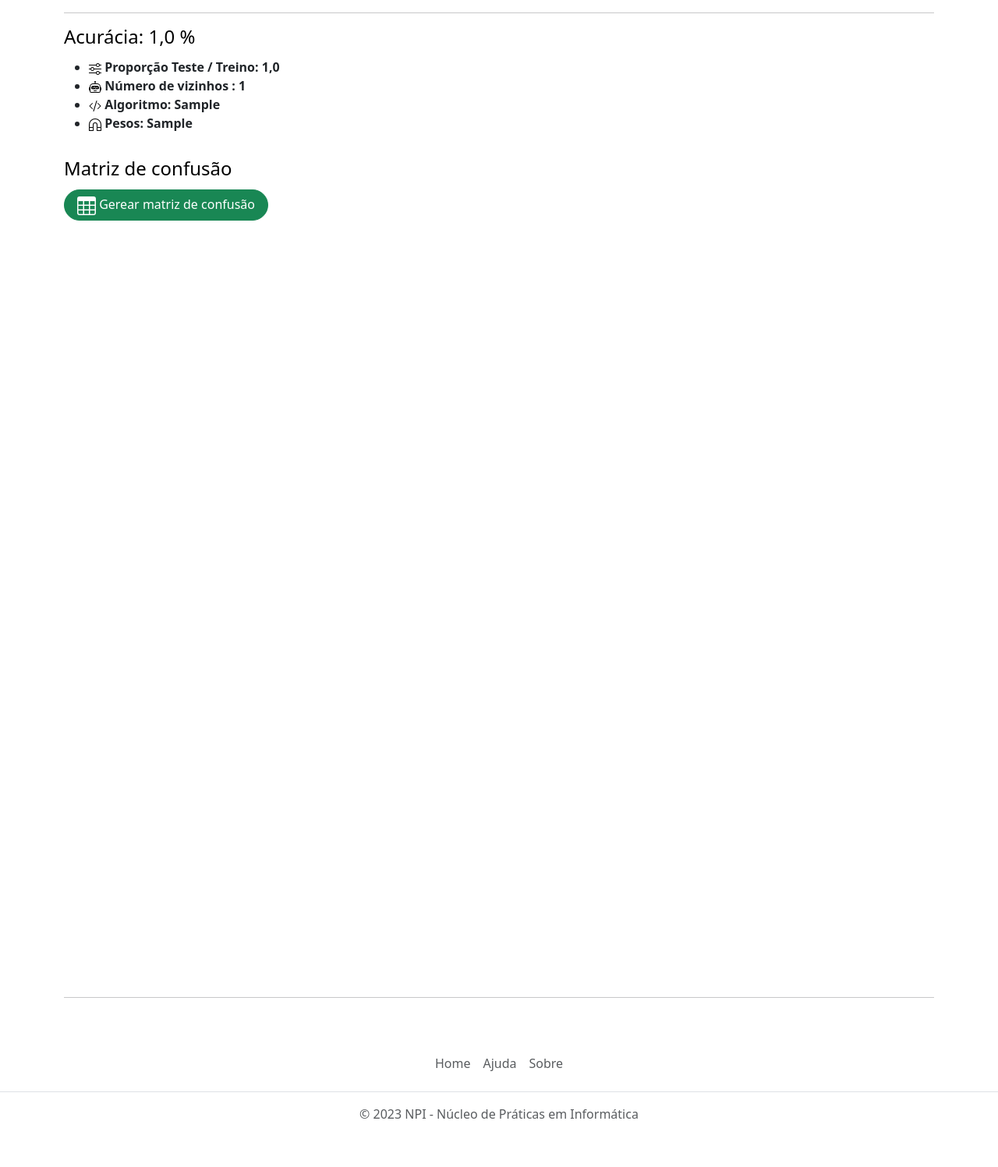
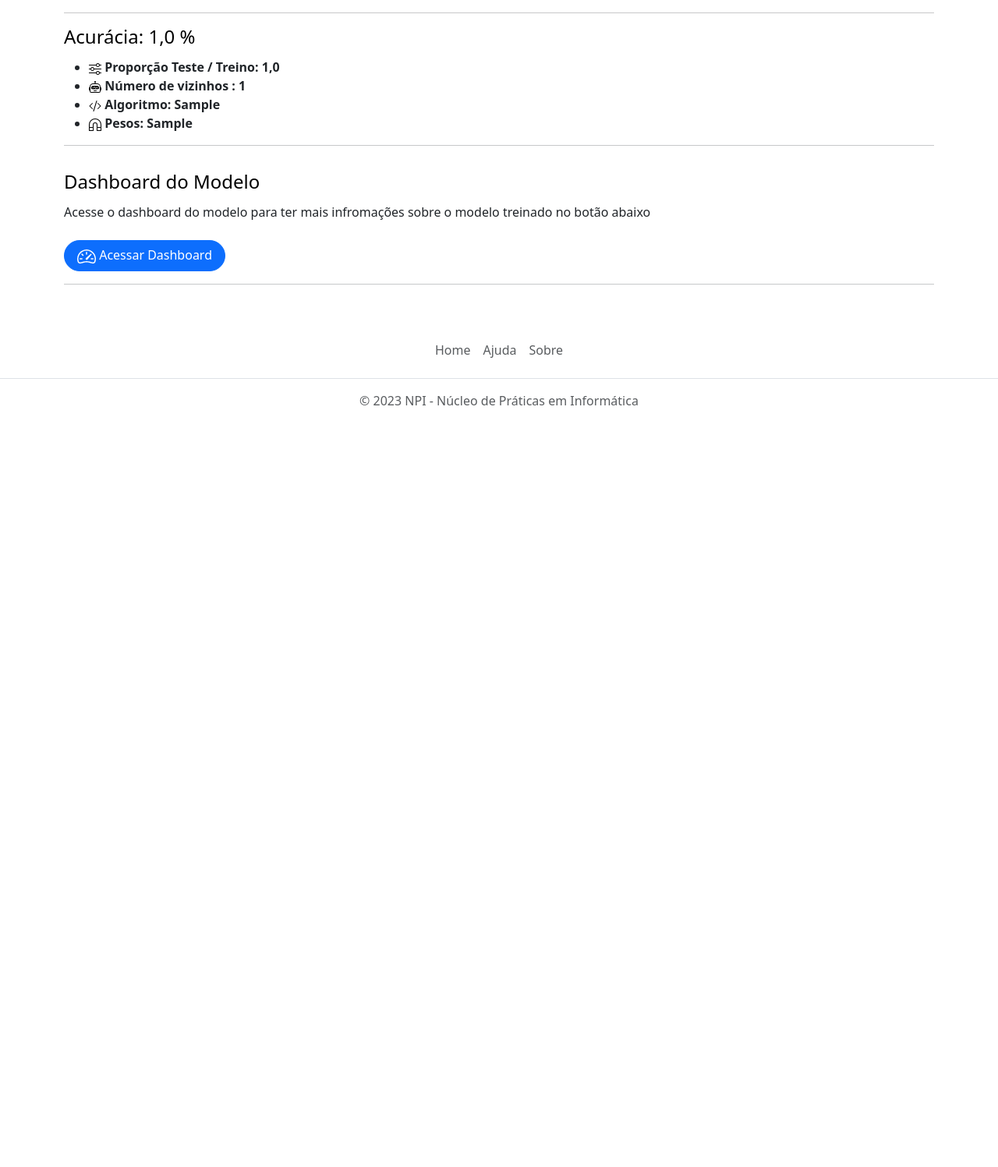
Before and after one commit to MateusCampaner/Oraculus, a Django app: page /visualizar_modelo/1/ in a window 1280 px wide. Shown: the part 363-1860 px from the top of the page at 78% size. After the commit the page ends 883 px from the top, so only its background shows below. Run offline with Django 4.2, Linux system fonts and the light colour scheme; tables that the repository leaves empty hold one stand-in row (values such as "Sample post"); parts of the project's set-up code (start-up, migrations or seed data) failed here and were passed over; some libraries are stand-ins or nearby versions.

Commit message:
Dashboar do modelo para trazer a matriz de confusão pronto

```diff
--- a/oraculus/acessar_dados/views.py
+++ b/oraculus/acessar_dados/views.py
@@ -3,6 +3,8 @@ from django.http import HttpResponse
 from django.contrib.auth.decorators import login_required
 from analise.models import Analise, ConfiguracaoAlgoritmo
 import pandas as pd
+from django.contrib.auth.models import User
+from django.http import JsonResponse
 
 @login_required
 def acessar_dados(request):
@@ -116,3 +118,9 @@ def delete_modelos(request, id):
 def visualizar_modelo(request, id):
     modelos = ConfiguracaoAlgoritmo.objects.get(id=id)
     return render(request, 'visualizar_modelo.html', {'modelos': modelos})
+
+def dashboard_modelo(request, id):
+    modelo = ConfiguracaoAlgoritmo.objects.get(id=id)
+    url = f'http://localhost:8501/?modelo_id={modelo.id}&modelo_qtdTeste={modelo.qtdTeste}'
+
+    return redirect(url)
--- a/oraculus/inserir_analise/views.py
+++ b/oraculus/inserir_analise/views.py
@@ -24,6 +24,7 @@ from sklearn.preprocessing import MinMaxScaler
 from sklearn.neighbors import KNeighborsClassifier
 
 from django.contrib.auth.models import User
+
 
 @login_required
 def inserir_analise(request):
--- a/oraculus/oraculus/urls.py
+++ b/oraculus/oraculus/urls.py
@@ -5,10 +5,9 @@ from usuario.views import index
 from django.contrib.auth import views as auth_views
 from inserir_analise.views import inserir_analise, salvar_algoritmo_analise, treinar_algoritmo, configura_algoritmo, salvar_algoritmo
 from recomendar_colheita.views import recomendar_colheita, enviar_colheita, calcular_valores, gerar_relatorio_colheita
-from acessar_dados.views import acessar_dados, delete_analises, visualizar_analise, delete_modelos, acessar_dados_analise, acessar_dados_modelo, visualizar_modelo
+from acessar_dados.views import acessar_dados, delete_analises, visualizar_analise, delete_modelos, acessar_dados_analise, acessar_dados_modelo, visualizar_modelo, dashboard_modelo
 from visualizar_analise.views import delete_analise, gerar_relatorio_analise
 from resultado.views import resultado, salvar_analises
-from integracao.streamlit import gerar_matriz_confusao
 
 urlpatterns = [
     path("admin/", admin.site.urls),
@@ -44,12 +43,10 @@ urlpatterns = [
     path("gerar_relatorio_analise", gerar_relatorio_analise, name="gerar_relatorio_analise"),
     path("visualizar_modelo/<int:id>/", visualizar_modelo, name="visualizar_modelo"),
     path("delete_modelos/<int:id>/", delete_modelos, name="delete_modelos"),
+    path('dashboard_modelo/<int:id>/', dashboard_modelo, name='dashboard_modelo'),
 
     #Recomendar Colheita
     path('enviar_colheita/', enviar_colheita, name='enviar_colheita'),
     path('calcular_valores/', calcular_valores, name='calcular_valores'),
     path('gerar_relatorio_colheita/', gerar_relatorio_colheita, name='gerar_relatorio_colheita'),
-
-    #Streamlit
-    path('gerar_matriz_confusao/', gerar_matriz_confusao, name='gerar_matriz_confusao'),
 ]
--- a/oraculus/templates/visualizar_modelo.html
+++ b/oraculus/templates/visualizar_modelo.html
@@ -118,23 +118,20 @@
           <li><img src="../../static/img/magnet.svg" alt="logo-oraculus" width="16px" height="16px"><strong> Pesos: {{ modelos.pesos }}</strong></li>
         </ul>
 
-        <h4 class="text-body-emphasis pt-3 pb-1">Matriz de confusão</h4>
+        <hr>
 
-        <a href="{% url 'inserir_analise' %}" class="btn btn-success rounded-pill px-3 pe-3">
-          <svg xmlns="http://www.w3.org/2000/svg" width="24" height="24" fill="currentColor" class="bi bi-table" viewBox="0 0 16 16">
-            <path d="M0 2a2 2 0 0 1 2-2h12a2 2 0 0 1 2 2v12a2 2 0 0 1-2 2H2a2 2 0 0 1-2-2V2zm15 2h-4v3h4V4zm0 4h-4v3h4V8zm0 4h-4v3h3a1 1 0 0 0 1-1v-2zm-5 3v-3H6v3h4zm-5 0v-3H1v2a1 1 0 0 0 1 1h3zm-4-4h4V8H1v3zm0-4h4V4H1v3zm5-3v3h4V4H6zm4 4H6v3h4V8z"/>
-          </svg>
-          Gerear matriz de confusão</a>
+        <h4 class="text-body-emphasis pt-3 pb-1">Dashboard do Modelo</h4>
 
-          <br>
-          <br>
+        <p>Acesse o dashboard do modelo para ter mais infromações sobre o modelo treinado no botão abaixo</p>
 
-      <iframe class="streamlit"
-      src="http://localhost:8501"
-      height="950"
-      style="width:100%;border:none;"
-      ></iframe>
-
+      <a href="http://localhost:8501?id={{ modelos.id }}&user={{ modelos.usuario }}&data={{ modelos.data_analise }}&acuracia={{ modelos.acuracia }}&qtdTeste={{ modelos.qtdTeste }}&qtdVizinhos={{ modelos.qtdVizinhos }}&algoritmo={{ modelos.algoritmo }}&pesos={{ modelos.pesos }}">
+        <button class="btn btn-primary rounded-pill px-3 mt-2 mx-right">
+          <svg xmlns="http://www.w3.org/2000/svg" width="24" height="24" fill="currentColor" class="bi bi-speedometer2" viewBox="0 0 16 16">
+            <path d="M8 4a.5.5 0 0 1 .5.5V6a.5.5 0 0 1-1 0V4.5A.5.5 0 0 1 8 4zM3.732 5.732a.5.5 0 0 1 .707 0l.915.914a.5.5 0 1 1-.708.708l-.914-.915a.5.5 0 0 1 0-.707zM2 10a.5.5 0 0 1 .5-.5h1.586a.5.5 0 0 1 0 1H2.5A.5.5 0 0 1 2 10zm9.5 0a.5.5 0 0 1 .5-.5h1.5a.5.5 0 0 1 0 1H12a.5.5 0 0 1-.5-.5zm.754-4.246a.389.389 0 0 0-.527-.02L7.547 9.31a.91.91 0 1 0 1.302 1.258l3.434-4.297a.389.389 0 0 0-.029-.518z"/>
+            <path fill-rule="evenodd" d="M0 10a8 8 0 1 1 15.547 2.661c-.442 1.253-1.845 1.602-2.932 1.25C11.309 13.488 9.475 13 8 13c-1.474 0-3.31.488-4.615.911-1.087.352-2.49.003-2.932-1.25A7.988 7.988 0 0 1 0 10zm8-7a7 7 0 0 0-6.603 9.329c.203.575.923.876 1.68.63C4.397 12.533 6.358 12 8 12s3.604.532 4.923.96c.757.245 1.477-.056 1.68-.631A7 7 0 0 0 8 3z"/>
+          </svg> Acessar Dashboard
+        </button>
+      </a>
 
       <hr>
 
```
Also changed, not shown: oraculus/integracao/streamlit.py (+58 -43 lines), oraculus/templates/configura_algoritmo.html (+0 -29 lines).
